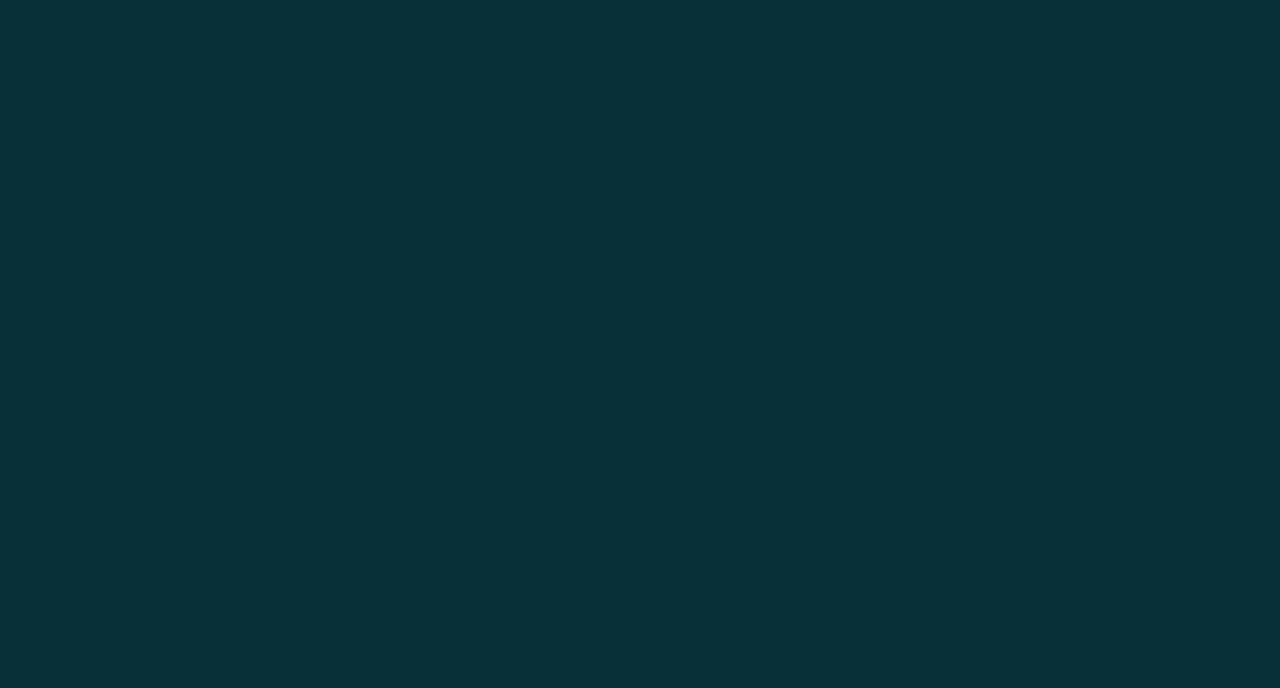
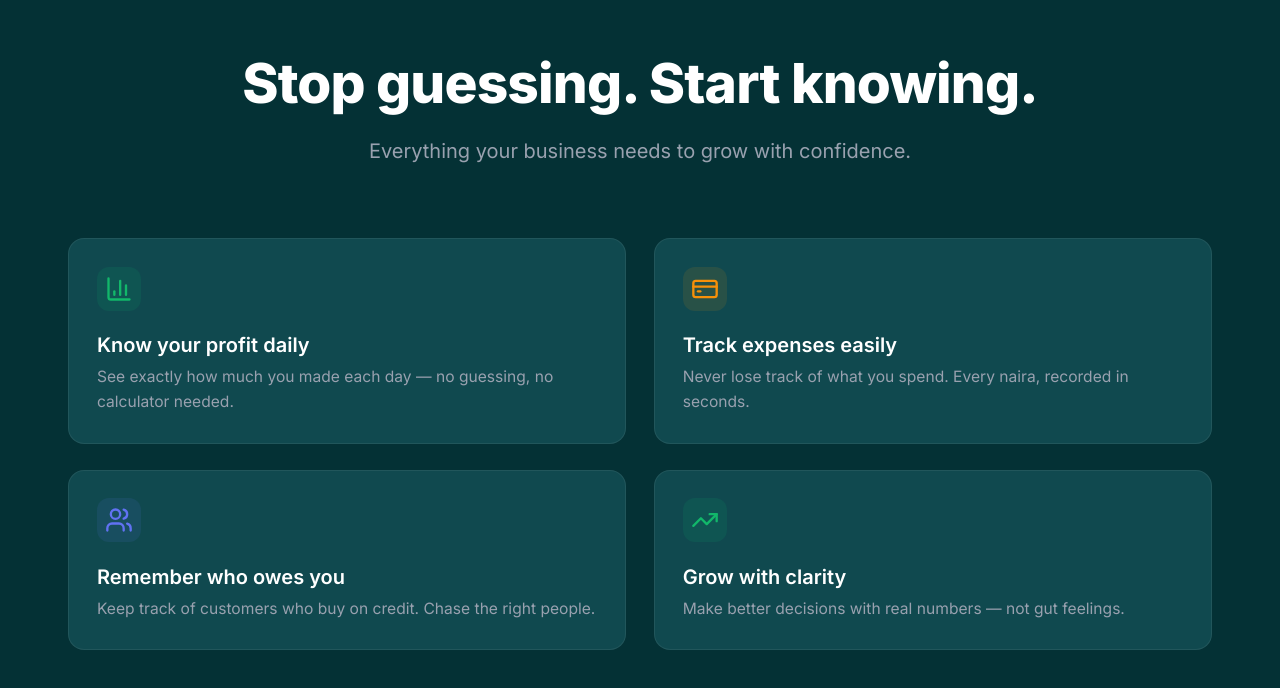
Before and after one commit to Creatifbenny/Numbazapp-Landing-page, a Next.js app: page / in a window 1280 px wide. Shown: the part 3526-4214 px from the top of the page. Before the commit the page ends 3470 px from the top, so only its background shows below. Built offline with nearby package versions, Linux system fonts and the light colour scheme.

Commit message:
Build features section
Co-Authored-By: Claude Sonnet 5.5 <noreply@anthropic.com>

```diff
--- a/app/page.tsx
+++ b/app/page.tsx
@@ -1,3 +1,4 @@
+import Features from "@/components/Features";
 import Hero from "@/components/Hero";
 import HowItWorks from "@/components/HowItWorks";
 import Problem from "@/components/Problem";
@@ -15,6 +16,7 @@ export default function Home() {
         <Problem />
         <Solution />
         <HowItWorks />
+        <Features />
       </main>
     </>
   );
--- /dev/null
+++ b/components/Features.tsx
@@ -0,0 +1,78 @@
+import { ChartColumn, CreditCard, TrendingUp, Users } from "lucide-react";
+
+// "Features" section. Sizes and spacing were measured from desktop.png
+// (1440px design at ~2.685x) and are APPROXIMATE.
+//
+// The sticky nav offset for #features comes from the global
+// scroll-padding-top on <html> (app/globals.css); adding scroll-margin here
+// as well would double it.
+
+const FEATURES = [
+  {
+    title: "Know your profit daily",
+    text: "See exactly how much you made each day — no guessing, no calculator needed.",
+    Icon: ChartColumn,
+    tile: "bg-primary/10 text-primary",
+  },
+  {
+    title: "Track expenses easily",
+    text: "Never lose track of what you spend. Every naira, recorded in seconds.",
+    Icon: CreditCard,
+    tile: "bg-orange/10 text-orange",
+  },
+  {
+    title: "Remember who owes you",
+    text: "Keep track of customers who buy on credit. Chase the right people.",
+    Icon: Users,
+    tile: "bg-blue/10 text-blue",
+  },
+  {
+    title: "Grow with clarity",
+    text: "Make better decisions with real numbers — not gut feelings.",
+    Icon: TrendingUp,
+    tile: "bg-primary/10 text-primary",
+  },
+];
+
+export default function Features() {
+  return (
+    <section
+      id="features"
+      aria-labelledby="features-heading"
+      className="px-6 pt-[105.5px] pb-27 text-center"
+    >
+      <h2
+        id="features-heading"
+        className="mx-auto max-w-[900px] text-[55px] leading-[67.2px] font-extrabold tracking-[-0.015em] text-white"
+      >
+        Stop guessing. Start knowing.
+      </h2>
+
+      <p className="mx-auto mt-[18px] max-w-[640px] text-xl leading-8 text-muted">
+        Everything your business needs to grow with confidence.
+      </p>
+
+      <ul className="mx-auto mt-[71.1px] grid max-w-[1144px] grid-cols-1 gap-x-[27.4px] gap-y-[26.1px] text-left md:grid-cols-2">
+        {FEATURES.map(({ title, text, Icon, tile }) => (
+          <li
+            key={title}
+            className="rounded-2xl border border-white/7 bg-card px-7 pt-[27.6px] pb-[28.1px]"
+          >
+            <span
+              aria-hidden="true"
+              className={`flex size-11 items-center justify-center rounded-xl ${tile}`}
+            >
+              <Icon className="size-7" strokeWidth={2} />
+            </span>
+            <h3 className="mt-[20.7px] text-xl leading-7 font-semibold text-white">
+              {title}
+            </h3>
+            <p className="mt-[4.6px] text-[15.6px] leading-[25.3px] text-muted">
+              {text}
+            </p>
+          </li>
+        ))}
+      </ul>
+    </section>
+  );
+}
```
Also changed, not shown: 2 other files (tests, documents, lock files or other folders).
